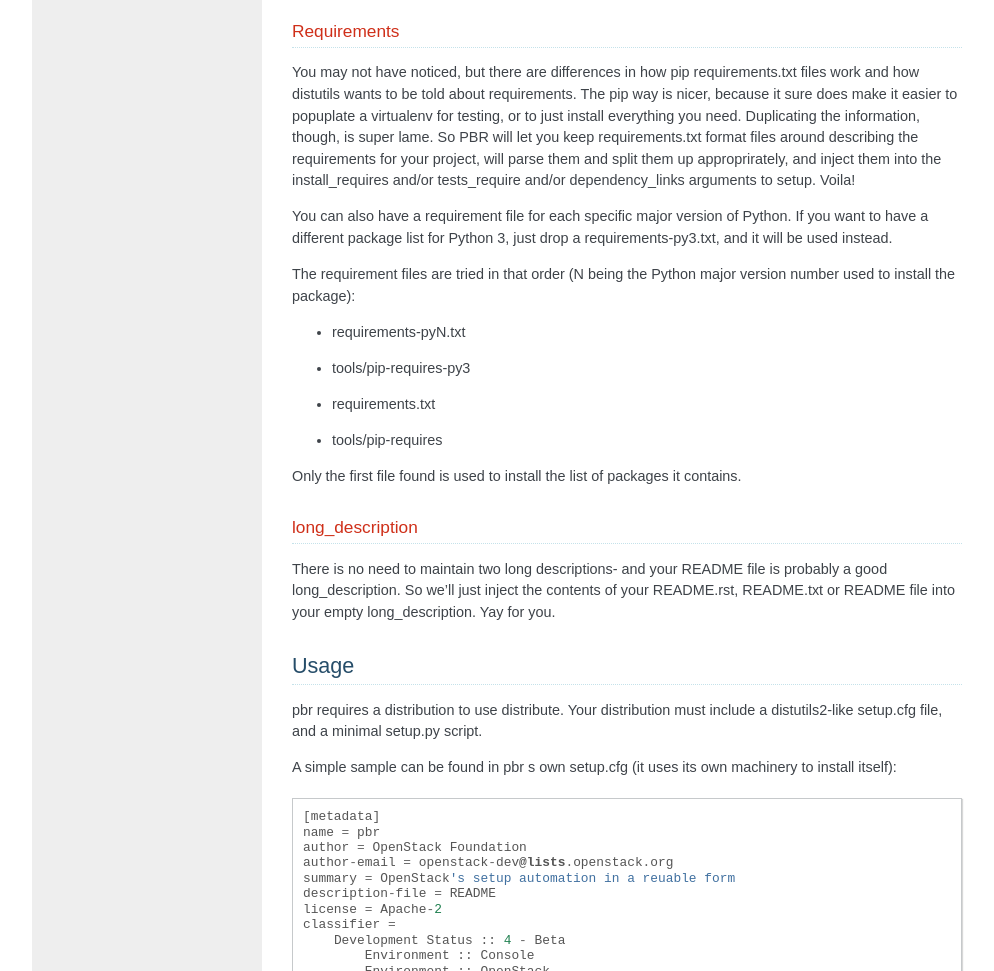
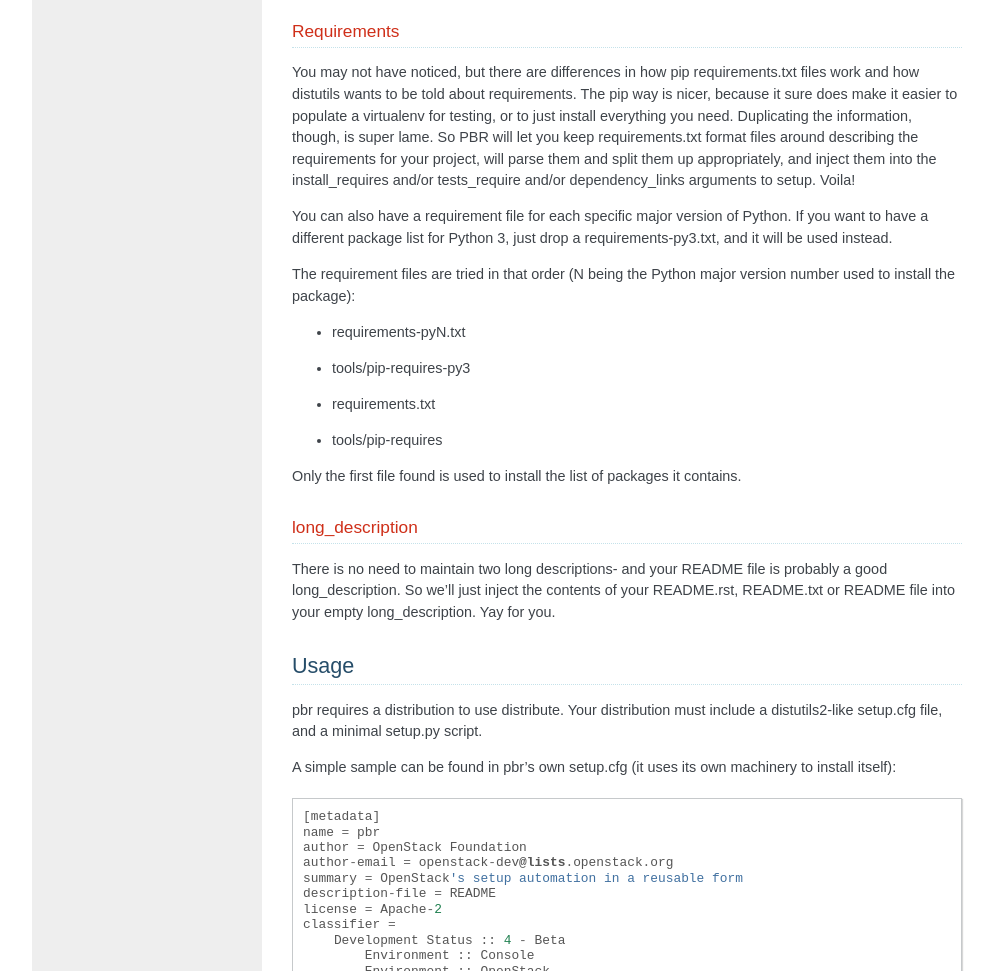
Before and after one commit to openstack/pbr, a Sphinx documentation site: the page built from doc/source/index.rst, in a window 1280 px wide and 1400 px high, scrolled down 968 px. Shown: the part 196-1167 px from the top of the window, without its empty margins (128-1122 px from the left). Built offline with Sphinx 7.4.7, drawn with Linux system fonts in a browser that asks for light colours.

Commit message:
Fix typos in docs
Change-Id: I547e99c24707895c1e3614821c5cb8da354b294a

```diff
--- a/doc/source/index.rst
+++ b/doc/source/index.rst
@@ -65,10 +65,10 @@
 You may not have noticed, but there are differences in how pip
 requirements.txt files work and how distutils wants to be told about
 requirements. The pip way is nicer, because it sure does make it easier to
-popuplate a virtualenv for testing, or to just install everything you need.
+populate a virtualenv for testing, or to just install everything you need.
 Duplicating the information, though, is super lame. So PBR will let you
 keep requirements.txt format files around describing the requirements for
-your project, will parse them and split them up approprirately, and inject
+your project, will parse them and split them up appropriately, and inject
 them into the install_requires and/or tests_require and/or dependency_links
 arguments to setup. Voila!
 
@@ -100,14 +100,14 @@
 pbr requires a distribution to use distribute.  Your distribution
 must include a distutils2-like setup.cfg file, and a minimal setup.py script.
 
-A simple sample can be found in pbr s own setup.cfg
+A simple sample can be found in pbr's own setup.cfg
 (it uses its own machinery to install itself)::
 
  [metadata]
  name = pbr
  author = OpenStack Foundation
  author-email = openstack-dev@lists.openstack.org
- summary = OpenStack's setup automation in a reuable form
+ summary = OpenStack's setup automation in a reusable form
  description-file = README
  license = Apache-2
  classifier =
--- a/doc/source/semver.rst
+++ b/doc/source/semver.rst
@@ -57,7 +57,7 @@
 and what has been modified from one version to the next.
 
 Linux Compatible Semantic Versioning is different from Semantic
-Versioning in that it does not employ the use of the hypen in ways that
+Versioning in that it does not employ the use of the hyphen in ways that
 are ambiguous when used with or adjacent to software packaged with dpkg or
 rpm. Instead, it draws from PEP440's approach of indicating pre-releases
 with leading characters in the version segment.
```
